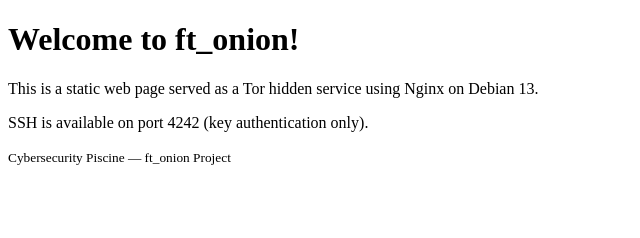
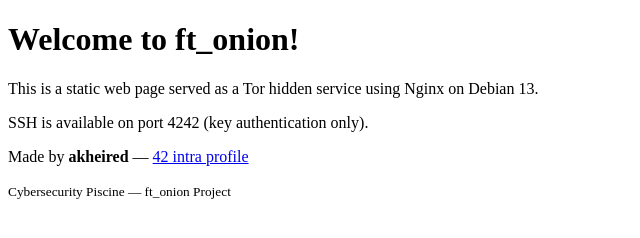
Before and after one commit to Kheireddine-Anas/CyberSecurity-Pool, a plain HTML site: page ft_onion/index.html in a window 1280 px wide. Shown: the whole page, without its empty margins (0-640 px from the left). Drawn offline with Linux system fonts and the light colour scheme.

Commit message:
Readme Update

```diff
--- a/ft_onion/index.html
+++ b/ft_onion/index.html
@@ -1,3 +1,4 @@
+
 <!DOCTYPE html>
 <html lang="en">
 <head>
@@ -9,6 +10,7 @@
     <h1>Welcome to ft_onion!</h1>
     <p>This is a static web page served as a Tor hidden service using Nginx on Debian 13.</p>
     <p>SSH is available on port 4242 (key authentication only).</p>
+    <p>Made by <strong>akheired</strong> &mdash; <a href="https://profile.intra.42.fr/users/akheired" target="_blank">42 intra profile</a></p>
     <footer>
         <small>Cybersecurity Piscine &mdash; ft_onion Project</small>
     </footer>
```
Also changed, not shown: 1 other file.
